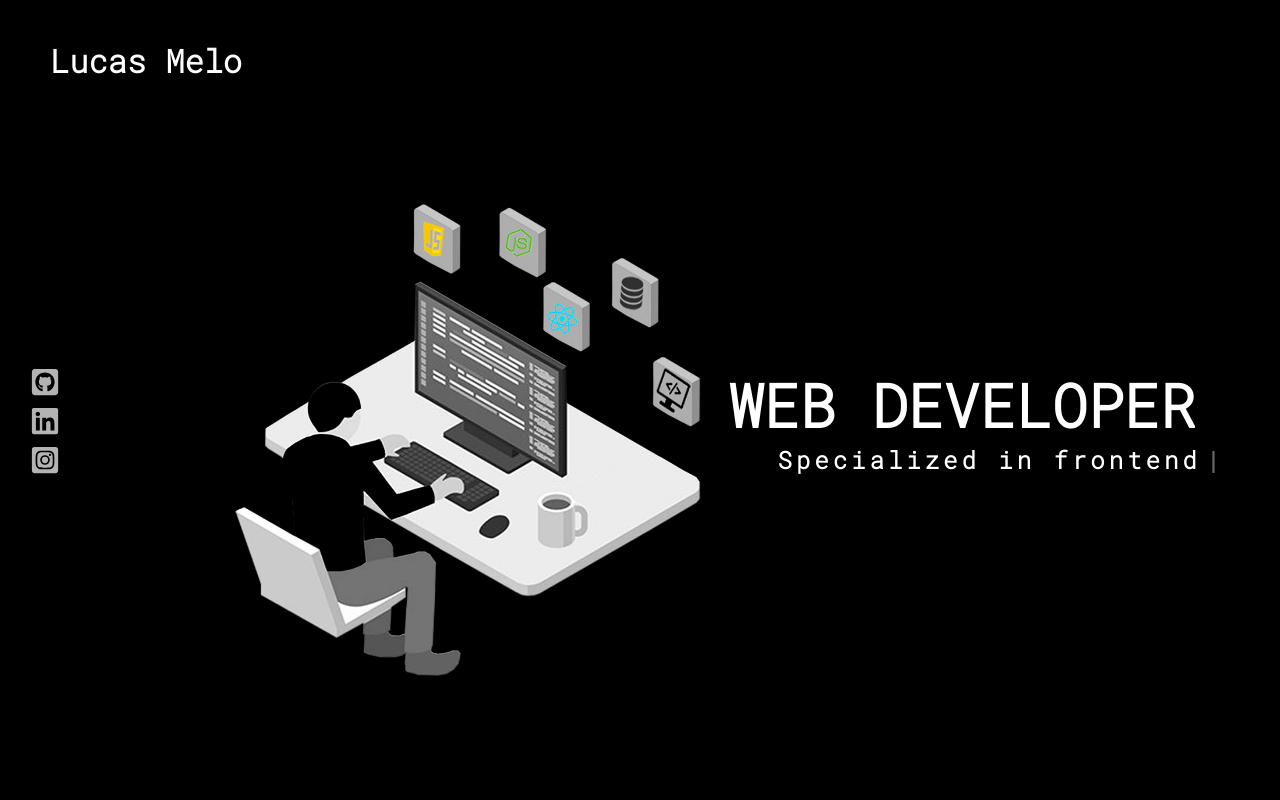
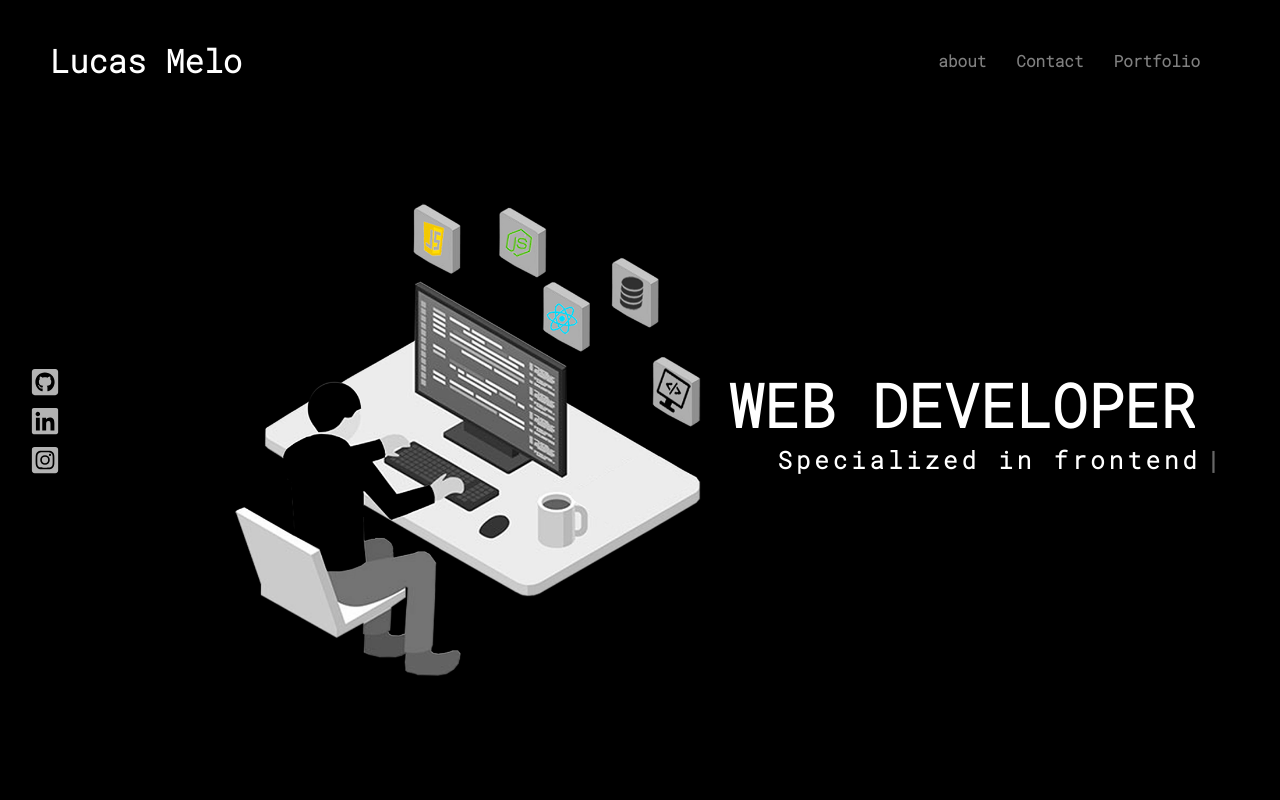
Before and after one commit to Dev-LucasMelo/portfolio, a React (Create React App) app in the folder portfolio/: page / in a window 1280 px wide. Shown: the top 800 px of the page. Built offline with nearby package versions, Linux system fonts and the light colour scheme.

Commit message:
Correções finais de lógica

```diff
--- a/portfolio/public/index.html
+++ b/portfolio/public/index.html
@@ -2,7 +2,7 @@
 <html lang="en">
   <head>
     <meta charset="utf-8" />
-    <title>React App</title>
+    <title>Lucas Melo</title>
     <meta name="viewport" content="width=device-width,initial-scale=1">
   </head>
   <body>
--- a/portfolio/src/Components/menu/menu.jsx
+++ b/portfolio/src/Components/menu/menu.jsx
@@ -40,7 +40,7 @@ const Menu = (props) => {
       <ul className={`menu-list
         ${Hamburguer % 2 == 1 ? "":"menu-list-open"}
       `}>
-        <button onClick={ativa} className="menu_hamb">{Hamburguer % 2 === 0 ? <IoClose /> : <GiHamburgerMenu />} </button>
+        <button onClick={ativa} className="menu_hamb">{Hamburguer % 2 === 0&& window.screen.width <= 700 ? <IoClose /> : <GiHamburgerMenu />} </button>
         {
           props.ops.map((itens) => {
             return (
@@ -52,7 +52,7 @@ const Menu = (props) => {
 
                   <li className={`link
 
-                  ${Hamburguer % 2 === 1 ? "some" : ""}`
+                  ${Hamburguer % 2 === 1 && window.screen.width <= 700? "some" : ""}`
 
                   }>
                     {itens.op}
```
